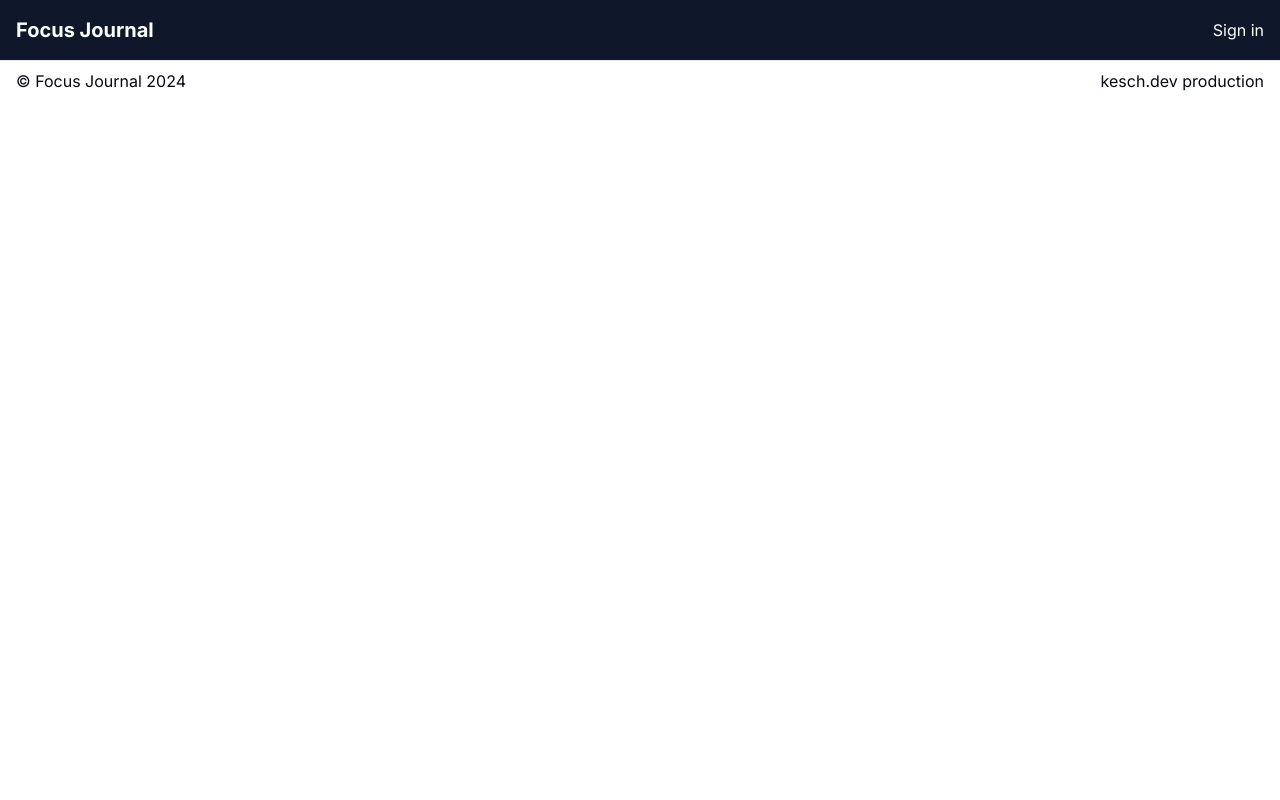
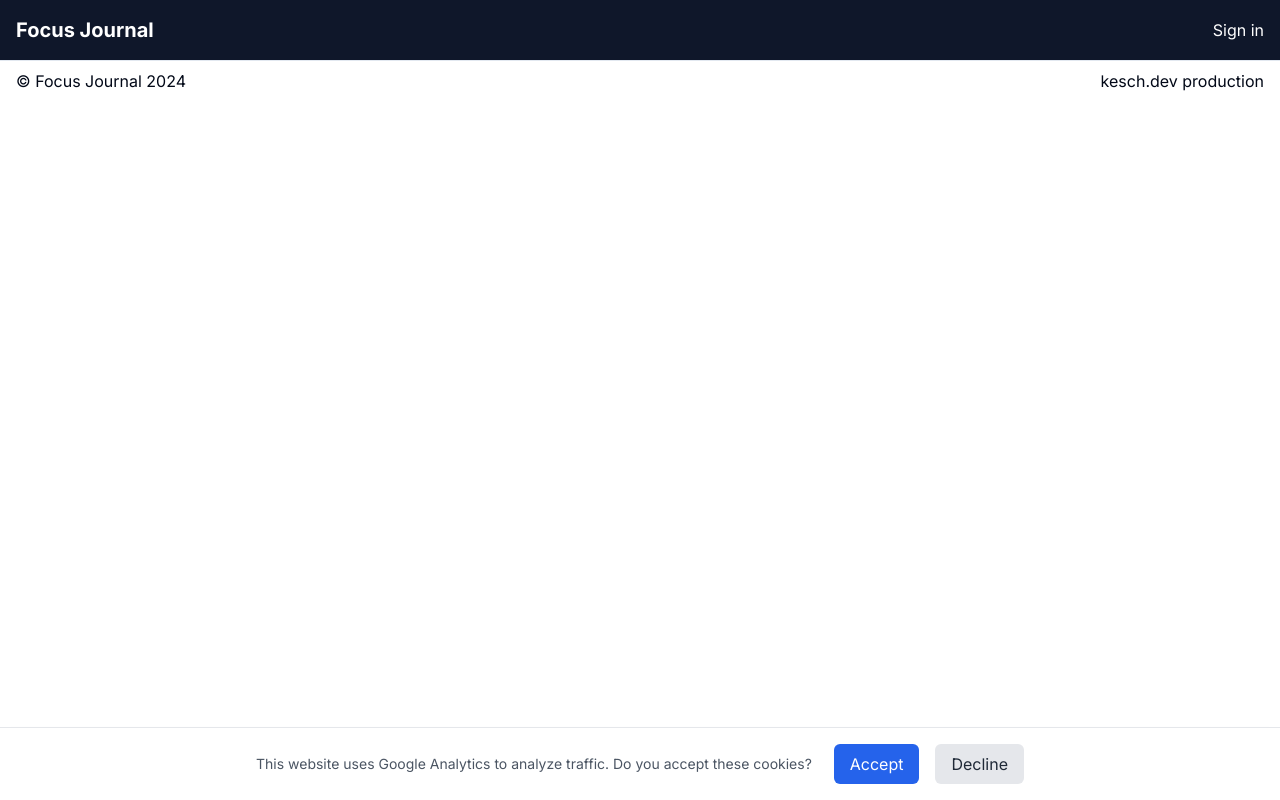
Before and after one commit to lukaskesch/lifejournal.io, a Next.js app in the folder frontend/: page /app/logs/new/retroactive in a window 1280 px wide. Built offline with nearby package versions, Linux system fonts and the light colour scheme; no server answers.

Commit message:
Add Google Analytics

```diff
--- a/frontend/package.json
+++ b/frontend/package.json
@@ -32,7 +32,8 @@
     "recharts": "^2.13.0",
     "tailwind-merge": "^2.5.4",
     "tailwindcss-animate": "^1.0.7",
-    "uuid": "^10.0.0"
+    "uuid": "^10.0.0",
+    "@next/third-parties": "^15.1.7"
   },
   "devDependencies": {
     "@types/bcrypt": "^5.0.2",
--- a/frontend/src/app/layout.tsx
+++ b/frontend/src/app/layout.tsx
@@ -4,6 +4,7 @@ import "./globals.css";
 import Header from "@/components/layout/Header";
 import Footer from "@/components/layout/Footer";
 import { SessionProvider } from "@/components/SessionProvider";
+import GoogleAnalyticsWrapper from "@/components/GoogleAnalyticsWrapper";
 
 const inter = Inter({ subsets: ["latin"] });
 
@@ -43,6 +44,7 @@ export default function RootLayout({
         <SessionProvider>
           <Header />
           {children}
+          <GoogleAnalyticsWrapper />
           <Footer />
         </SessionProvider>
       </body>
--- /dev/null
+++ b/frontend/src/components/GoogleAnalyticsWrapper.tsx
@@ -0,0 +1,57 @@
+"use client";
+
+import { useEffect, useState } from "react";
+import { GoogleAnalytics } from "@next/third-parties/google";
+
+export default function GoogleAnalyticsWrapper() {
+  const [hasConsent, setHasConsent] = useState<boolean | null>(null);
+  const [isLocalStorageChecked, setIsLocalStorageChecked] = useState(false);
+
+  useEffect(() => {
+    const storedConsent = localStorage.getItem("ga_consent");
+    if (storedConsent) {
+      setHasConsent(storedConsent === "true");
+    }
+    setIsLocalStorageChecked(true);
+  }, []);
+
+  const handleConsent = (consent: boolean) => {
+    localStorage.setItem("ga_consent", String(consent));
+    setHasConsent(consent);
+  };
+
+  if (!isLocalStorageChecked) {
+    return null;
+  }
+
+  if (hasConsent === null) {
+    return (
+      <div className="fixed bottom-0 left-0 right-0 bg-white dark:bg-gray-800 p-4 shadow-lg border-t border-gray-200 dark:border-gray-700">
+        <div className="max-w-3xl mx-auto flex flex-col sm:flex-row items-center justify-between gap-4">
+          <p className="text-sm text-gray-600 dark:text-gray-300">
+            This website uses Google Analytics to analyze traffic. Do you accept
+            these cookies?
+          </p>
+          <div className="flex gap-4">
+            <button
+              onClick={() => handleConsent(true)}
+              className="px-4 py-2 bg-blue-600 text-white rounded-md hover:bg-blue-700 transition-colors">
+              Accept
+            </button>
+            <button
+              onClick={() => handleConsent(false)}
+              className="px-4 py-2 bg-gray-200 text-gray-800 dark:bg-gray-700 dark:text-gray-200 rounded-md hover:bg-gray-300 dark:hover:bg-gray-600 transition-colors">
+              Decline
+            </button>
+          </div>
+        </div>
+      </div>
+    );
+  }
+
+  if (hasConsent) {
+    return <GoogleAnalytics gaId="G-C08ZYSHWLQ" />;
+  }
+
+  return null;
+}
```
Also changed, not shown: 1 other file (tests, documents, lock files or other folders).
